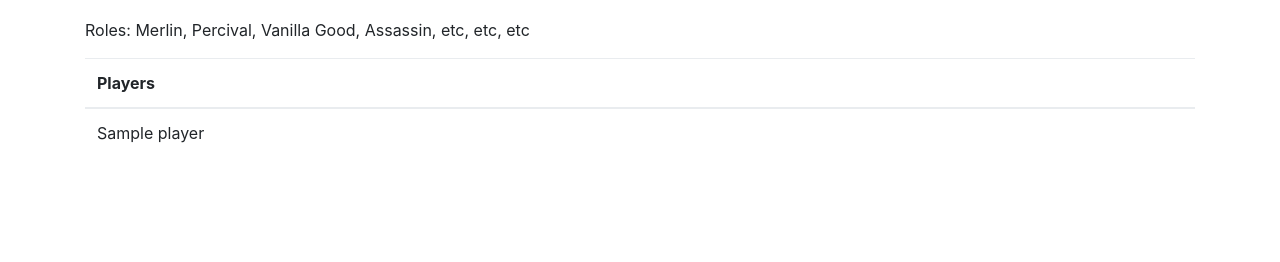
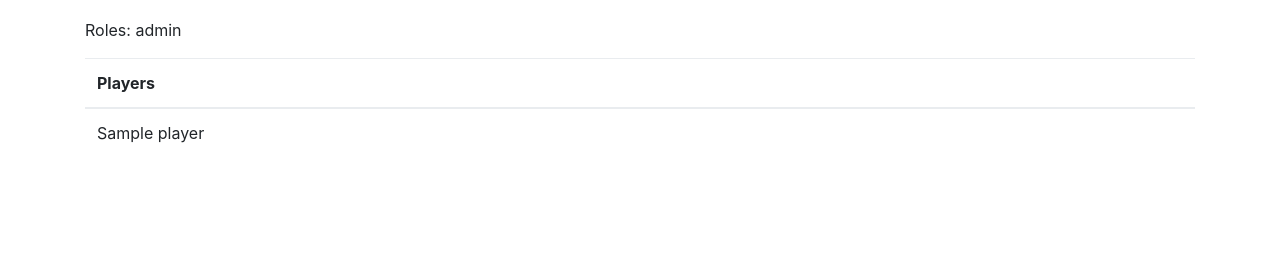
Before and after one commit to tso/avalon, a Django app: template app/templates/game.html in a window 1280 px wide. Shown: the part 86-348 px from the top of the page. Run offline with Django 3.2, Linux system fonts and the light colour scheme; tables that the repository leaves empty hold one stand-in row (values such as "Sample post"); the template is opened without the code that fills it: values that come from a table or form of the project are taken from there, most other values are stand-ins (such as "Sample title", 1, 10 or a date in 2020); style sheets or scripts are compiled from the project's sources; some libraries are stand-ins or nearby versions.

Commit message:
make roles actually display (#7)
make roles actually display

```diff
--- a/app/templates/game.html
+++ b/app/templates/game.html
@@ -21,7 +21,7 @@
 
 {% block content %}
 <p>You are: <b>{{ self.role }}</b></p>
-<p>Roles: Merlin, Percival, Vanilla Good, Assassin, etc, etc, etc</p>
+<p>Roles: {{ roles|join:", " }}</p>
 <table class="table">
   <thead>
     <tr>
--- a/app/views.py
+++ b/app/views.py
@@ -77,11 +77,11 @@ class GameView(View):
         return render(request, self.template_name, {
             'game': game,
             'self': player,
+            'roles': game.players().order_by('role').values_list('role', flat=True),
             'players': game.players(),
             'thumbs_seen': thumbs_seen,
             'eyes_seen': eyes_seen,
         })
-
 
 class CreateGameView(View):
     template_name = 'create_game.html'
```
